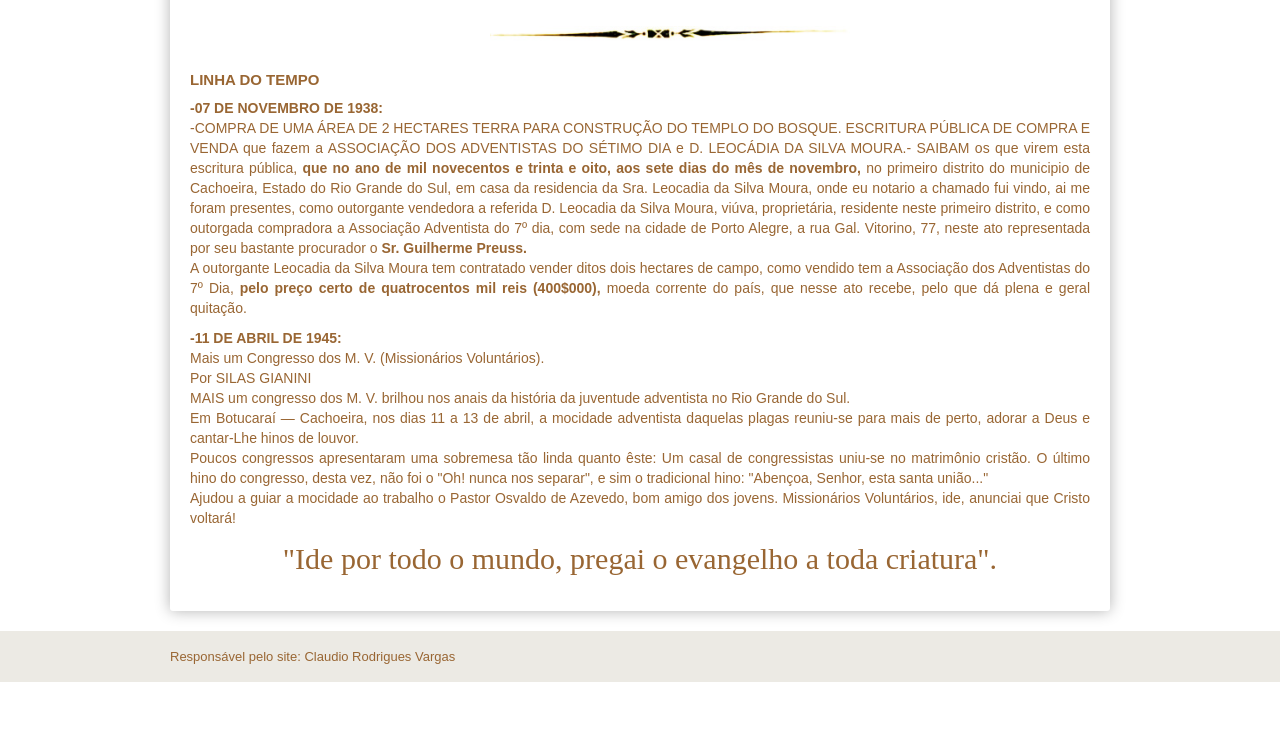
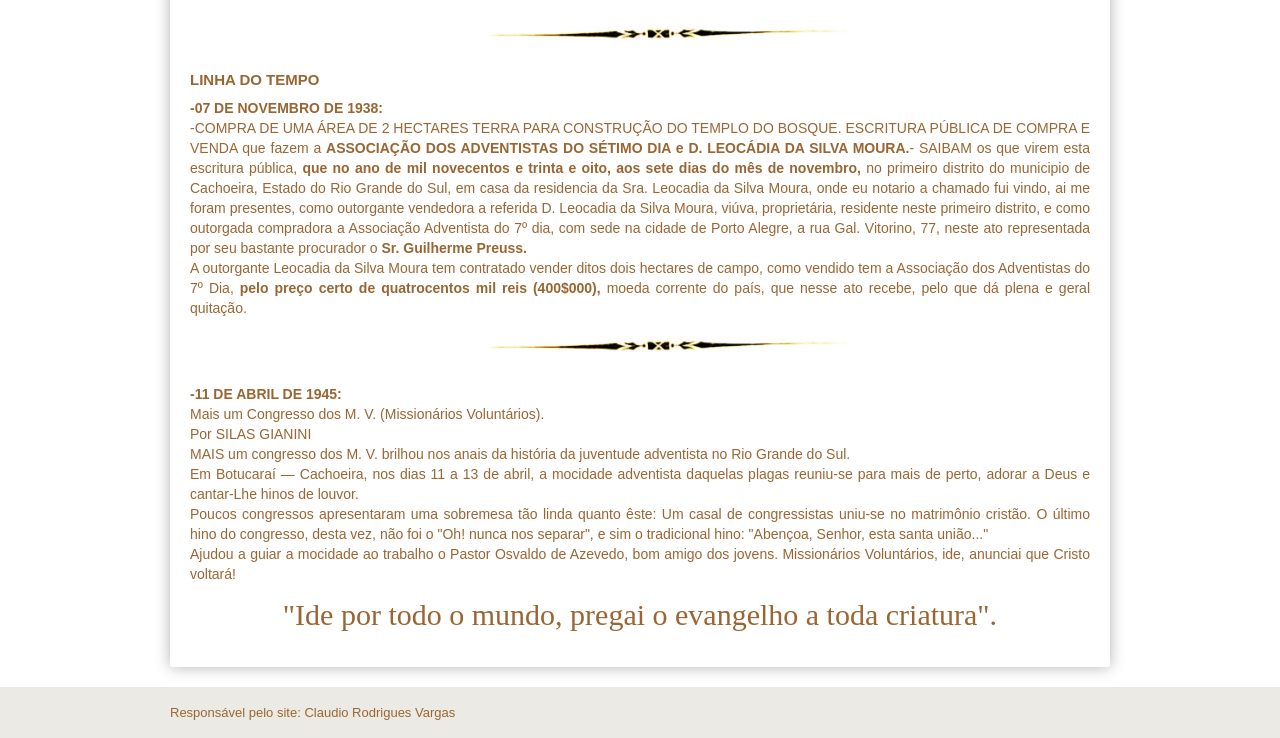
Before and after one commit to claudiovargas1955/claudiovargas1955.github.io, a Jekyll site: the page built from _pages/história-da-iasd-bosque.html, in a window 1280 px wide and 900 px high, scrolled down 815 px, cut to the strip 162-900 px from the top of the window. Built offline with Jekyll 4.4.1, drawn with Linux system fonts in a browser that asks for light colours; some web fonts are replaced; before the commit the page ends 1659 px from its top, so only the background shows below that.

Commit message:
Update história-da-iasd-bosque.html

```diff
--- a/_pages/história-da-iasd-bosque.html
+++ b/_pages/história-da-iasd-bosque.html
@@ -116,13 +116,15 @@
 <h5>LINHA DO TEMPO</h5>
 <p><b>-07 DE NOVEMBRO DE 1938: </b><br>
 -COMPRA DE UMA ÁREA DE 2 HECTARES TERRA PARA CONSTRUÇÃO DO TEMPLO DO BOSQUE.
-ESCRITURA PÚBLICA DE COMPRA E VENDA que fazem a ASSOCIAÇÃO DOS ADVENTISTAS DO SÉTIMO DIA e D. LEOCÁDIA DA SILVA MOURA.- SAIBAM os que virem esta escritura
+ESCRITURA PÚBLICA DE COMPRA E VENDA que fazem a <b>ASSOCIAÇÃO DOS ADVENTISTAS DO SÉTIMO DIA e D. LEOCÁDIA DA SILVA MOURA.</b>- SAIBAM os que virem esta escritura
 pública, <b>que no ano de mil novecentos e trinta e oito, aos sete dias do mês de novembro, </b>no primeiro distrito do municipio de Cachoeira, Estado do Rio Grande
 do Sul, em casa da residencia da Sra. Leocadia da Silva Moura, onde eu notario a chamado fui vindo, ai me foram presentes, como outorgante vendedora a referida
 D. Leocadia da Silva Moura, viúva, proprietária, residente neste primeiro distrito, e como outorgada compradora a Associação Adventista do 7º dia, com sede na cidade
 de Porto Alegre, a rua Gal. Vitorino, 77, neste ato representada por seu bastante procurador o <b>Sr. Guilherme Preuss.</b><br>
 A outorgante Leocadia da Silva Moura tem contratado vender ditos dois hectares de campo, como vendido tem a Associação dos Adventistas do 7º Dia, <b>pelo preço certo
 de quatrocentos mil reis (400$000),</b> moeda corrente do país, que nesse ato recebe, pelo que dá plena e geral quitação.<br>
+
+<img class="dir3" style="float:center"; src="/images/separacao.jpg" class="img-responsive" width="400px" title="";/><br>
 
 <p><b>-11 DE ABRIL DE 1945: </b><br>
 Mais um Congresso dos M. V. (Missionários Voluntários).<br>
```
